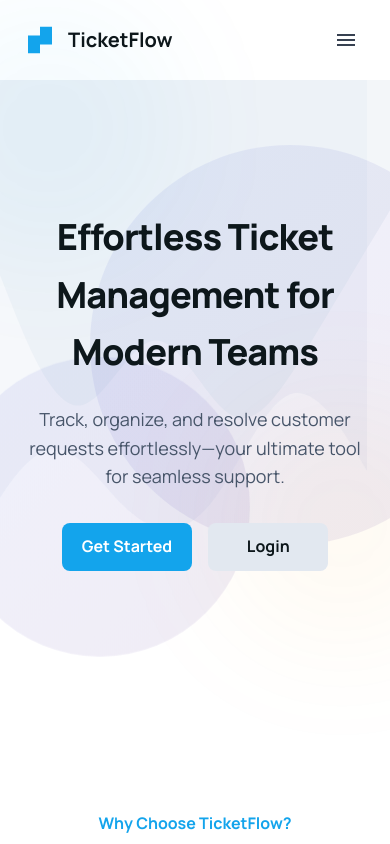
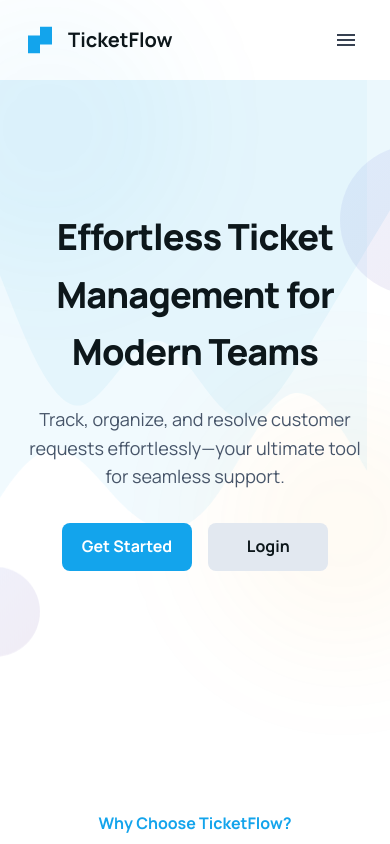
Before and after one commit to J9-tops/hng13-stage-2-ticket-manager-react, a React (Vite) app: page / in a window 390 px wide. Shown: the top 844 px of the page. Built offline with nearby package versions, Linux system fonts and the light colour scheme.

Commit message:
style: adjust styles

```diff
--- a/src/components/modals/Logout.tsx
+++ b/src/components/modals/Logout.tsx
@@ -13,7 +13,7 @@ export default function LogoutModal() {
 
   const logout = () => {
     localStorage.removeItem("ticketapp_session");
-    navigate("/sign-in");
+    navigate("/auth/login");
     closeLogoutModal();
   };
 
--- a/src/components/shared/Header.tsx
+++ b/src/components/shared/Header.tsx
@@ -63,10 +63,10 @@ export default function Header() {
               </>
             ) : (
               <>
-                <Link to="/sign-in" className="btn btn-login">
+                <Link to="/auth/login" className="btn btn-login">
                   <span>Login</span>
                 </Link>
-                <Link to="/sign-up" className="btn btn-get-started">
+                <Link to="/auth/signup" className="btn btn-get-started">
                   <span>Get Started</span>
                 </Link>
               </>
@@ -141,14 +141,14 @@ export default function Header() {
             ) : (
               <>
                 <Link
-                  to="/sign-in"
+                  to="/auth/login"
                   className="sidebar-link"
                   onClick={closeSidebar}
                 >
                   <span>Login</span>
                 </Link>
                 <Link
-                  to="/sign-up"
+                  to="/auth/signup"
                   className="sidebar-link primary"
                   onClick={closeSidebar}
                 >
--- a/src/components/shared/ProtectedRoute.tsx
+++ b/src/components/shared/ProtectedRoute.tsx
@@ -4,7 +4,7 @@ export default function ProtectedRoute() {
   const currentUser = localStorage.getItem("ticketapp_session");
 
   if (!currentUser) {
-    return <Navigate to="/sign-in" replace />;
+    return <Navigate to="/auth/login" replace />;
   }
 
   return <Outlet />;
--- a/src/index.css
+++ b/src/index.css
@@ -238,6 +238,26 @@ ol {
   bottom: 10%;
   left: -50px;
   animation: float 8s ease-in-out infinite reverse;
+}
+@media (max-width: 768px) {
+  .app .circle-1 {
+    width: 200px;
+    height: 200px;
+  }
+  .app .circle-2 {
+    width: 150px;
+    height: 150px;
+  }
+}
+@media (max-width: 440px) {
+  .app .circle-1 {
+    width: 150px;
+    height: 150px;
+  }
+  .app .circle-2 {
+    width: 90px;
+    height: 90px;
+  }
 }
 @keyframes float {
   0%, 100% {
--- a/src/pages/LandingPage.tsx
+++ b/src/pages/LandingPage.tsx
@@ -30,7 +30,7 @@ const LandingPage = () => {
                   preserveAspectRatio="none"
                 >
                   <path
-                    fill="#E2E8F0"
+                    fill="#D0EDFB"
                     fillOpacity="0.4"
                     d="M0,96L48,112C96,128,192,160,288,160C384,160,480,128,576,128C672,128,768,160,864,165.3C960,171,1056,149,1152,128C1248,107,1344,85,1392,74.7L1440,64L1440,0L1392,0C1344,0,1248,0,1152,0C1056,0,960,0,864,0C768,0,672,0,576,0C480,0,384,0,288,0C192,0,96,0,48,0L0,0Z"
                   ></path>
@@ -41,7 +41,7 @@ const LandingPage = () => {
                   preserveAspectRatio="none"
                 >
                   <path
-                    fill="#E2E8F0"
+                    fill="#D0EDFB"
                     fillOpacity="0.3"
                     d="M0,224L48,213.3C96,203,192,181,288,181.3C384,181,480,203,576,213.3C672,224,768,224,864,208C960,192,1056,160,1152,154.7C1248,149,1344,171,1392,181.3L1440,192L1440,0L1392,0C1344,0,1248,0,1152,0C1056,0,960,0,864,0C768,0,672,0,576,0C480,0,384,0,288,0C192,0,96,0,48,0L0,0Z"
                   ></path>
@@ -62,10 +62,10 @@ const LandingPage = () => {
                 </p>
                 {!currentUser && (
                   <div className="hero-buttons">
-                    <Link to="/sign-up" className="btn btn-primary">
+                    <Link to="/auth/signup" className="btn btn-primary">
                       <span>Get Started</span>
                     </Link>
-                    <Link to="/sign-in" className="btn btn-secondary">
+                    <Link to="/auth/login" className="btn btn-secondary">
                       <span>Login</span>
                     </Link>
                   </div>
@@ -120,8 +120,7 @@ const LandingPage = () => {
                     <h3 className="feature-title">Powerful Analytics</h3>
                     <p className="feature-description">
                       Gain valuable insights into your support performance with
-                      our detailed analytics. Track key metrics and improve your
-                      service.
+                      our detailed analytics.
                     </p>
                   </div>
                 </div>
@@ -136,7 +135,7 @@ const LandingPage = () => {
                     Join thousands of teams already using TicketFlow to deliver
                     amazing support experiences.
                   </p>
-                  <Link to="/sign-up" className="btn btn-large">
+                  <Link to="/auth/signup" className="btn btn-large">
                     Get Started Free
                   </Link>
                 </div>
--- a/src/pages/SignIn.tsx
+++ b/src/pages/SignIn.tsx
@@ -163,7 +163,7 @@ export default function SignIn() {
 
             <p className="footer-text">
               Don&apos;t have an account?
-              <Link to="/sign-up" className="footer-link">
+              <Link to="/auth/signup" className="footer-link">
                 Sign Up
               </Link>
             </p>
--- a/src/pages/SignUp.tsx
+++ b/src/pages/SignUp.tsx
@@ -166,7 +166,7 @@ export default function SignUp() {
 
             <p className="footer-text">
               Already have an account?
-              <Link to="/sign-in" className="footer-link">
+              <Link to="/auth/login" className="footer-link">
                 Sign In
               </Link>
             </p>
--- a/src/routes.tsx
+++ b/src/routes.tsx
@@ -19,11 +19,11 @@ export const routes: RouteObject[] = [
         element: <LandingPage />,
       },
       {
-        path: "sign-in",
+        path: "auth/login",
         element: <SignIn />,
       },
       {
-        path: "sign-up",
+        path: "auth/signup",
         element: <SignUp />,
       },
       {
--- a/src/styles/_landing-page.scss
+++ b/src/styles/_landing-page.scss
@@ -253,6 +253,30 @@
     bottom: 10%;
     left: -50px;
     animation: float 8s ease-in-out infinite reverse;
+  }
+
+  @media (max-width: 768px) {
+    .circle-1 {
+      width: 200px;
+      height: 200px;
+    }
+
+    .circle-2 {
+      width: 150px;
+      height: 150px;
+    }
+  }
+
+  @media (max-width: 440px) {
+    .circle-1 {
+      width: 150px;
+      height: 150px;
+    }
+
+    .circle-2 {
+      width: 90px;
+      height: 90px;
+    }
   }
 
   @keyframes float {
```
Also changed, not shown: 1 other file (tests, documents, lock files or other folders).
